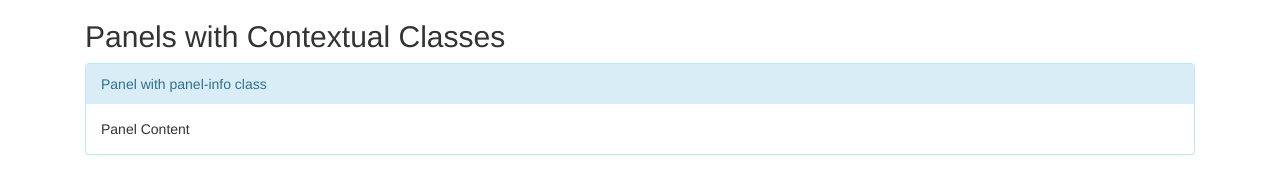
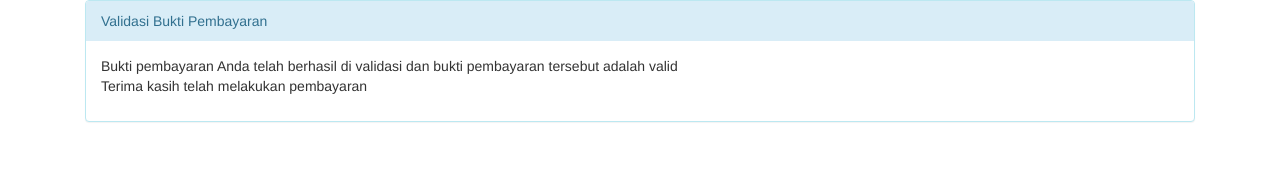
Before and after one commit to fojameru/receiptvalid, a plain HTML site: page index.html in a window 1280 px wide. Drawn offline with nearby package versions, Linux system fonts and the light colour scheme.

Commit message:
ganti wording di text panel

```diff
--- a/index.html
+++ b/index.html
@@ -12,12 +12,16 @@
 
 <div class="container">
   <div class="col-md-12">
-  <h2 align-"center">Panels with Contextual Classes</h2>
   <div class="panel-group">
 
     <div class="panel panel-info">
-      <div class="panel-heading">Panel with panel-info class</div>
-      <div class="panel-body">Panel Content</div>
+      <div class="panel-heading">Validasi Bukti Pembayaran</div>
+      <div class="panel-body">
+        <p style="text-align:justify;">Bukti pembayaran Anda telah berhasil di validasi dan bukti pembayaran tersebut
+          adalah valid
+        <br/>
+      Terima kasih telah melakukan pembayaran</p>
+      </div>
     </div>
 
 </div>
```
